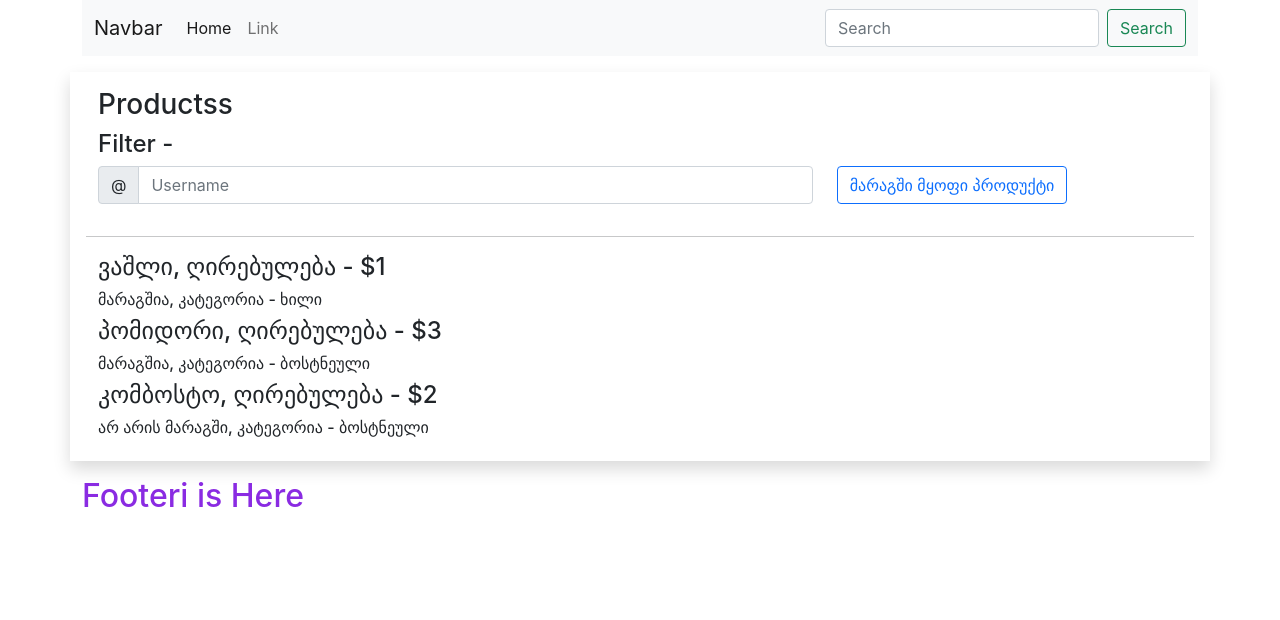
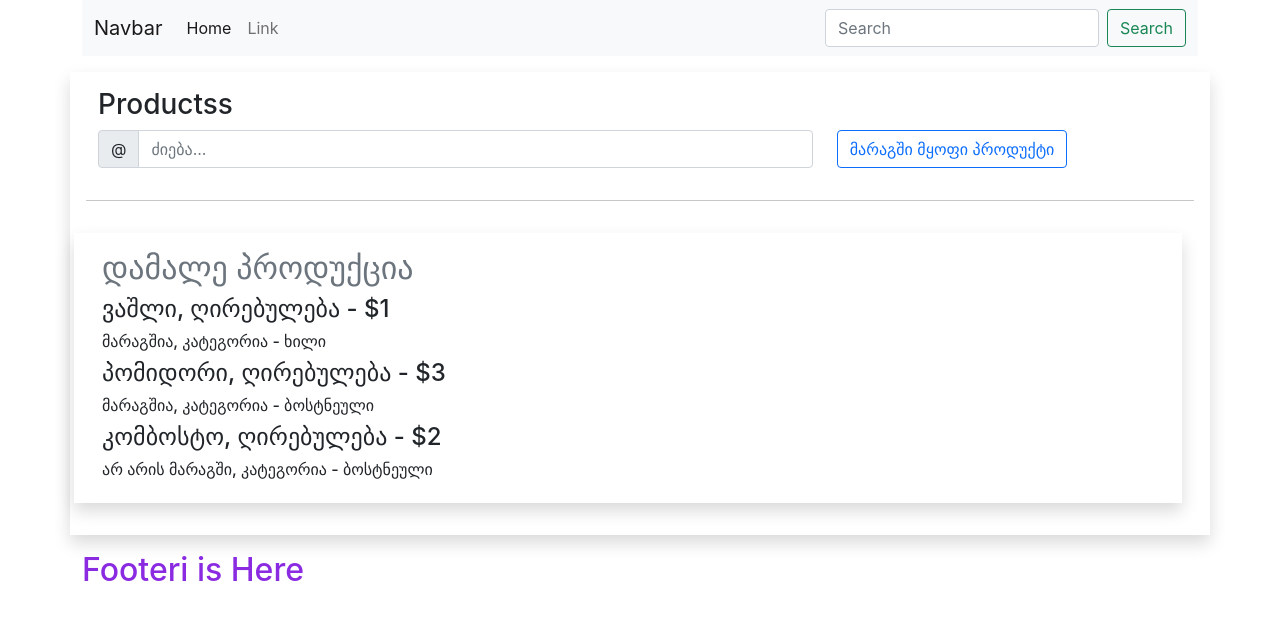
Before and after one commit to Beka-Okropiridze/React-test-site, a React (Create React App) app: page / in a window 1280 px wide. Shown: the top 620 px of the page. Built offline with nearby package versions, Linux system fonts and the light colour scheme.

Commit message:
children prop
learned about children prop

```diff
--- a/package.json
+++ b/package.json
@@ -6,6 +6,7 @@
     "@testing-library/jest-dom": "^5.14.1",
     "@testing-library/react": "^13.0.0",
     "@testing-library/user-event": "^13.2.1",
+    "lodash": "^4.17.21",
     "react": "^18.2.0",
     "react-dom": "^18.2.0",
     "react-scripts": "5.0.1",
--- a/src/App.js
+++ b/src/App.js
@@ -6,17 +6,18 @@ import { RenderProducts } from './pages/products';
 
 import {Headeri} from './components/header/Header'
 import { Footer } from './components/footer';
+import { Layout } from './components/layout/layout';
 
 
 
 function App() {
   return (
-    <div className="App container">
+    <Layout className="App">
       <Headeri/>
       <RenderProducts />
       {/* <Home /> */}
       <Footer />
-    </div>
+    </Layout>
   );
 }
 
--- a/src/atoms/Buttons/button.js
+++ b/src/atoms/Buttons/button.js
@@ -1,6 +1,7 @@
 
-export const Button = ( {className, onClick, text, type = 'button'} ) => {
+export const Button = ( {className, onClick, text, type = 'button', children} ) => {
+    const buttonContent = children ? children : text;
     return <button className={className} onClick={onClick} type={type}>
-        {text}
+        {buttonContent}
         </button>
 };
--- a/src/atoms/Textinput/input.js
+++ b/src/atoms/Textinput/input.js
@@ -1,5 +1,5 @@
 
-export const TextInput = ({ value, onChange }) => {
+export const TextInput = ({ value, onChange, placeholder='' }) => {
     const id = Math.random().toString();
     return (
     <div class="input-group mb-3">
@@ -9,7 +9,7 @@ export const TextInput = ({ value, onChange }) => {
     <input
         type="text"
         className="form-control"
-        placeholder="Username"
+        placeholder={placeholder}
         id={id}
         value={value}
         onChange={onChange}
--- /dev/null
+++ b/src/atoms/form/form.js
@@ -0,0 +1,5 @@
+export const Forma = ({children, onSubmit, className}) => {
+    return <form className={className} onSubmit={onSubmit}>
+            {children}
+            </form>;
+};
--- /dev/null
+++ b/src/atoms/form/index.js
@@ -0,0 +1 @@
+export {Forma} from './form'
--- a/src/atoms/index.js
+++ b/src/atoms/index.js
@@ -1,3 +1,4 @@
 
 export {Button} from './Buttons'
 export {TextInput} from './Textinput'
+export {Forma} from './form'
--- /dev/null
+++ b/src/components/collapseabale/collapseable.js
@@ -0,0 +1,18 @@
+import { useState } from "react"
+
+export const Collapseable = ({closedtitle, openedtitle, isopen = true, children, className}) => {
+    const[opened,setOpened] = useState(isopen);
+    return (
+        <div className={`row box shadow my-3 p-3 ${className}`}>
+            <h2 style={{
+                cursor:'pointer'
+                }}
+                className='text-muted fs-2'
+                onClick={()=> setOpened(!opened)}
+            >
+                    {opened ? openedtitle : closedtitle}
+            </h2>
+            <div className={`col-12 ${opened ? 'd-block' : 'd-none'}`}>{children}</div>
+        </div>
+    )
+}
--- /dev/null
+++ b/src/components/collapseabale/index.js
@@ -0,0 +1 @@
+export {Collapseable} from './collapseable'
--- /dev/null
+++ b/src/components/layout/index.js
@@ -0,0 +1,2 @@
+
+export {Layout} from './layout'
--- /dev/null
+++ b/src/components/layout/layout.js
@@ -0,0 +1,9 @@
+
+const sizes = {
+    'default': 'container',
+    'fluid': 'container-fluid'
+};
+
+export const Layout = ( {children, className, size= 'default'} ) => {
+return <div className={`${sizes[size]} ${className}`}> {children}</div>
+}
--- a/src/pages/products/products.js
+++ b/src/pages/products/products.js
@@ -2,10 +2,13 @@
 import { useState } from 'react';
 import productsData from '../../products.json';
 
-import { Button, TextInput } from '../../atoms';
+import debounce from 'lodash/debounce';
+
+import { Button, TextInput, Forma } from '../../atoms';
 // import { TextInput } from '../../atoms';
 
 import { ProductItem } from './productitems';
+import { Collapseable } from '../../components/collapseabale';
 
 export const RenderProducts = () => {
 
@@ -17,9 +20,14 @@ export const RenderProducts = () => {
     const dasabechdiProducts = () => {
         let data = productsData.slice();
         if ( inStockOnly ) {
-            data = productsData.filter((item) => item.stock);
+            data = data.filter((item) => item.stock);
             console.log(data);
         }
+
+        if(filterTerm && filterTerm.length > 2 ) {      //რახან ცარიელი სტრინგი აღიქმება ფოლსად filterTermსაც ვამოწმებ
+            data = data.filter( (el) => el.name.includes(filterTerm) ); //რახან filter აბრუნებს მასივს დატას დუბლირებაslice აღარ უნდა
+        }
+
         return   data.map((item, index) => {
             return <ProductItem product={item} key={index} />;
         });
@@ -29,26 +37,29 @@ export const RenderProducts = () => {
     return (
         <div className="row shadow my-3 p-3">
             <h3>Productss</h3>
-            <form>
+            <Forma>
                 <div className='mb-3 row'>
-                <h4> Filter - {filterTerm}</h4>
+                    {/* <h4> Filter - {filterTerm}</h4> */}
                     <div className='col-8'>
                         <TextInput
                             value={filterTerm}
                             onChange={({target}) => {
                                 setFilterTerm(target.value)
                             }}
+                            placeholder='ძიება...'
                         />
                     </div>
                     <div className='col-4'>
-                        <Button className="btn btn-outline-primary" onClick={() => setInStockOnly(!inStockOnly)}
-                                 text={inStockOnly ? "ყველა პროდუქტი" : "მარაგში მყოფი პროდუქტი"}
-                        />
+                        <Button className="btn btn-outline-primary" onClick={() => setInStockOnly(!inStockOnly)}>
+                                 {/* text=   */} {inStockOnly ? "😒ყველა პროდუქტი*" : "მარაგში მყოფი პროდუქტი"}
+                       </Button>
                     </div>
                 </div>
-            </form>
+            </Forma>
             <hr />
+            <Collapseable closedtitle='მაჩვენე პროდუქცია' openedtitle='დამალე პროდუქცია'>
             {dasabechdiProducts()}
+            </Collapseable>
         </div>
     );
 };
```
